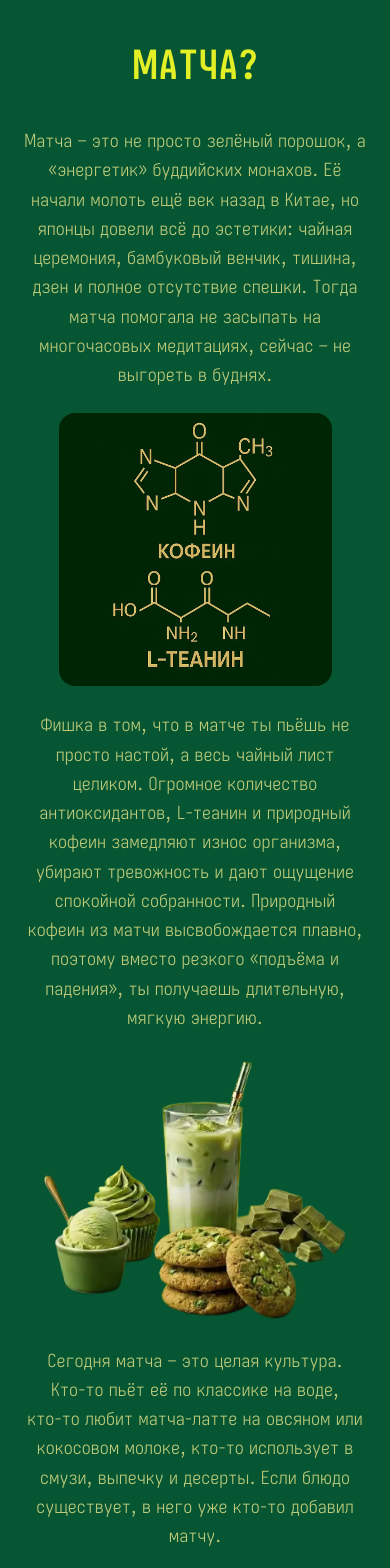
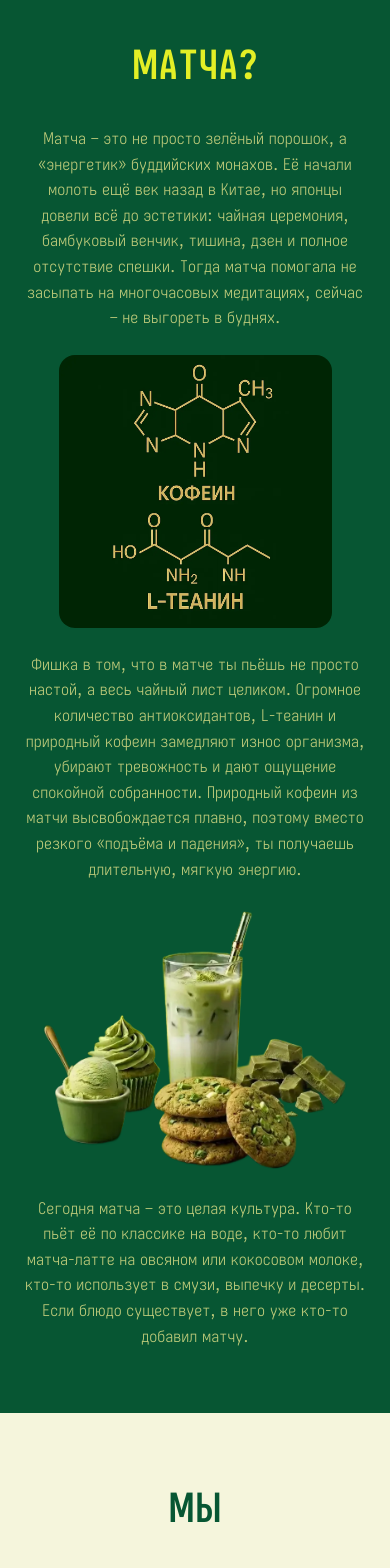
Before and after one commit to bavayra/matcha-cafe, a React (Vite) app: page / in a window 390 px wide. Shown: the part 1660-3228 px from the top of the page. Built offline with nearby package versions, Linux system fonts and the light colour scheme; the HTML template or start-up script is replaced by a standard one.

Commit message:
feat/style: added a global var for the green colored text and changeed text elements' colors. Created typograpgy-body css class for text blocks and section-title class (combined multiple tw classes into one css)

```diff
--- a/src/components/About/About.tsx
+++ b/src/components/About/About.tsx
@@ -28,13 +28,13 @@ const blocks = [
 export default function About() {
   return (
     <section id="about" className="py-16 bg-[var(--cream-main)]">
-      <div className="max-w-lg mx-auto px-6 flex flex-col gap-8 text-[var(--yellow-text)]">
-        <h2 className="section-title font-bold text-[var(--yellow-main)] text-center">МЫ</h2>
+      <div className="max-w-lg mx-auto px-6 flex flex-col gap-8 text-[var(--green-text)]">
+        <h2 className="section-title text-[var(--green-main)]">МЫ</h2>
 
         {/* Block 1 */}
         <div>
           <h3 className="hidden mb-3">{blocks[0].title}</h3>
-          <p className="font-light leading-relaxed">{blocks[0].text}</p>
+          <p className="typography-body">{blocks[0].text}</p>
         </div>
 
         {/* Photo between 1 and 2 */}
@@ -47,7 +47,7 @@ export default function About() {
         {/* Block 2 */}
         <div>
           <h3 className="h3-title">{blocks[1].title}</h3>
-          <p className=" font-light leading-relaxed">{blocks[1].text}</p>
+          <p className="typography-body">{blocks[1].text}</p>
         </div>
 
         {/* Photo between 2 and 3 */}
@@ -60,19 +60,19 @@ export default function About() {
         {/* Block 4 */}
         <div>
           <h3 className="h3-title">{blocks[3].title}</h3>
-          <p className=" font-light leading-relaxed">{blocks[3].text}</p>
+          <p className="typography-body">{blocks[3].text}</p>
         </div>
 
         <div>
           <h3 className="h3-title">{blocks[4].title}</h3>
-          <p className=" font-light leading-relaxed">{blocks[4].text}</p>
+          <p className="typography-body">{blocks[4].text}</p>
         </div>
 
         <div>
           <h3 className="h3-title">{blocks[2].title}</h3>
           <div className="flex items-center gap-4">
             <img src={halalImg} alt="Halal сертификат" className="w-16 h-16 object-contain" />
-            <p className="text-matcha-600 font-light text-sm leading-relaxed">
+            <p className="typography-body text-matcha-600">
               Все наши напитки сертифицированы халяль и подходят для вегетарианцев.
             </p>
           </div>
--- a/src/components/History/History.tsx
+++ b/src/components/History/History.tsx
@@ -34,15 +34,11 @@ export default function History() {
   return (
     <section id="history" className="py-16 bg-[var(--green-main)] md:py-24">
       <div className="max-w-lg md:max-w-2xl lg:max-w-4xl mx-auto px-6 2xl:max-w-6xl">
-        <h2 className="section-title font-bold text-center text-[var(--yellow-main)] mb-8 xl:mb-16">
-          МАТЧА?
-        </h2>
+        <h2 className="section-title text-[var(--yellow-main)] mb-8 xl:mb-16">МАТЧА?</h2>
 
         <div className="grid grid-cols-1 lg:grid-cols-2 gap-y-6 md:gap-y-10  lg:gap-y-20 xl:gap-x-20">
           <div className="flex items-center order-1 lg:order-none">
-            <p className="font-light text-center md:text-left leading-relaxed text-[var(--yellow-text)] history-font-size">
-              {blocks[0].text}
-            </p>
+            <p className="typography-body text-[var(--yellow-text)]">{blocks[0].text}</p>
           </div>
           <div className="relative w-full history-carousel-img mx-auto aspect-square overflow-hidden order-2 lg:order-none rounded-2xl ">
             {carouselImages.map((src, idx) => (
@@ -65,15 +61,11 @@ export default function History() {
             />
           </div>
           <div className="flex items-center order-3 lg:order-none">
-            <p className="font-light text-center md:text-left leading-relaxed text-[var(--yellow-text)] history-font-size">
-              {blocks[1].text}
-            </p>
+            <p className="text-[var(--yellow-text)] typography-body">{blocks[1].text}</p>
           </div>
 
           <div className="lg:col-span-2 order-5 lg:order-none">
-            <p className="font-light text-center md:text-left leading-relaxed text-[var(--yellow-text)] history-font-size">
-              {blocks[2].text}
-            </p>
+            <p className="text-[var(--yellow-text)] typography-body">{blocks[2].text}</p>
           </div>
         </div>
       </div>
--- a/src/index.css
+++ b/src/index.css
@@ -53,6 +53,7 @@
   --cream-main: #f5f5dc;
 
   --yellow-text: #bdca7a;
+  --green-text: #0b663d;
 
   /* Matcha colors */
 
@@ -90,6 +91,13 @@
   --color-coconut-accent: #c2a25c;
   --color-coconut-title: #69552e;
   --color-coconut-hover: #a88f48;
+
+  .typography-body {
+    font-weight: 300;
+    line-height: 1.6;
+    font-size: var(--body-font-size);
+    text-align: center;
+  }
 
   .card-width {
     max-width: 360px;
@@ -162,6 +170,8 @@
     }
     .section-title {
       font-size: 2.5rem;
+      font-weight: 700;
+      text-align: center;
     }
     .drink-title {
       font-size: 1.725rem;
@@ -169,7 +179,7 @@
     .drink-details {
       font-size: 1.25rem;
     }
-    .history-font-size {
+    .body-font-size {
       font-size: 1.125rem;
     }
     .h3-title {
@@ -220,12 +230,14 @@
     .drink-details {
       font-size: 1.5rem;
     }
-    .history-font-size {
+    .body-font-size {
       font-size: 1.375rem;
     }
-
     .history-carousel-img {
       width: 45vw;
+    }
+    .typography-body {
+      text-align: left;
     }
   }
 }
```
